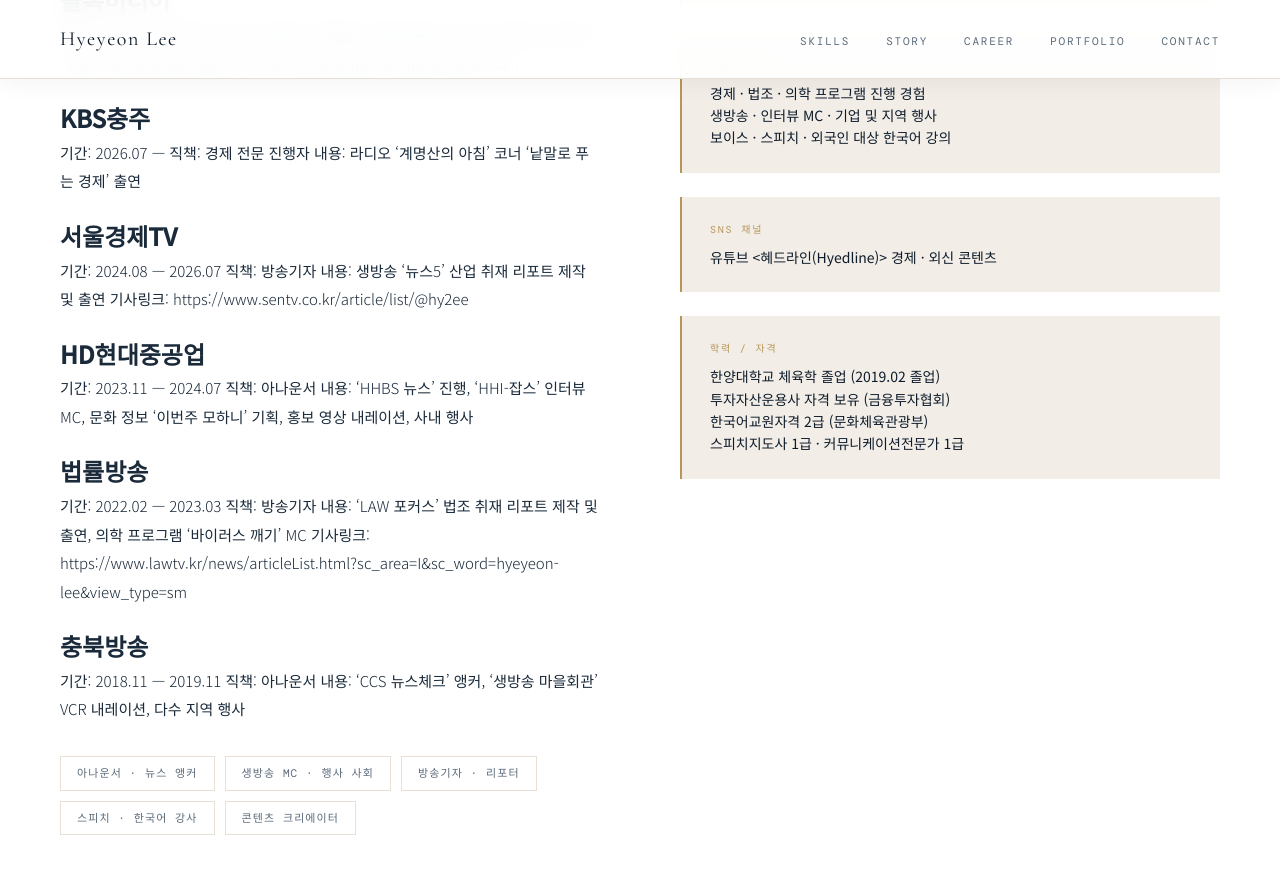
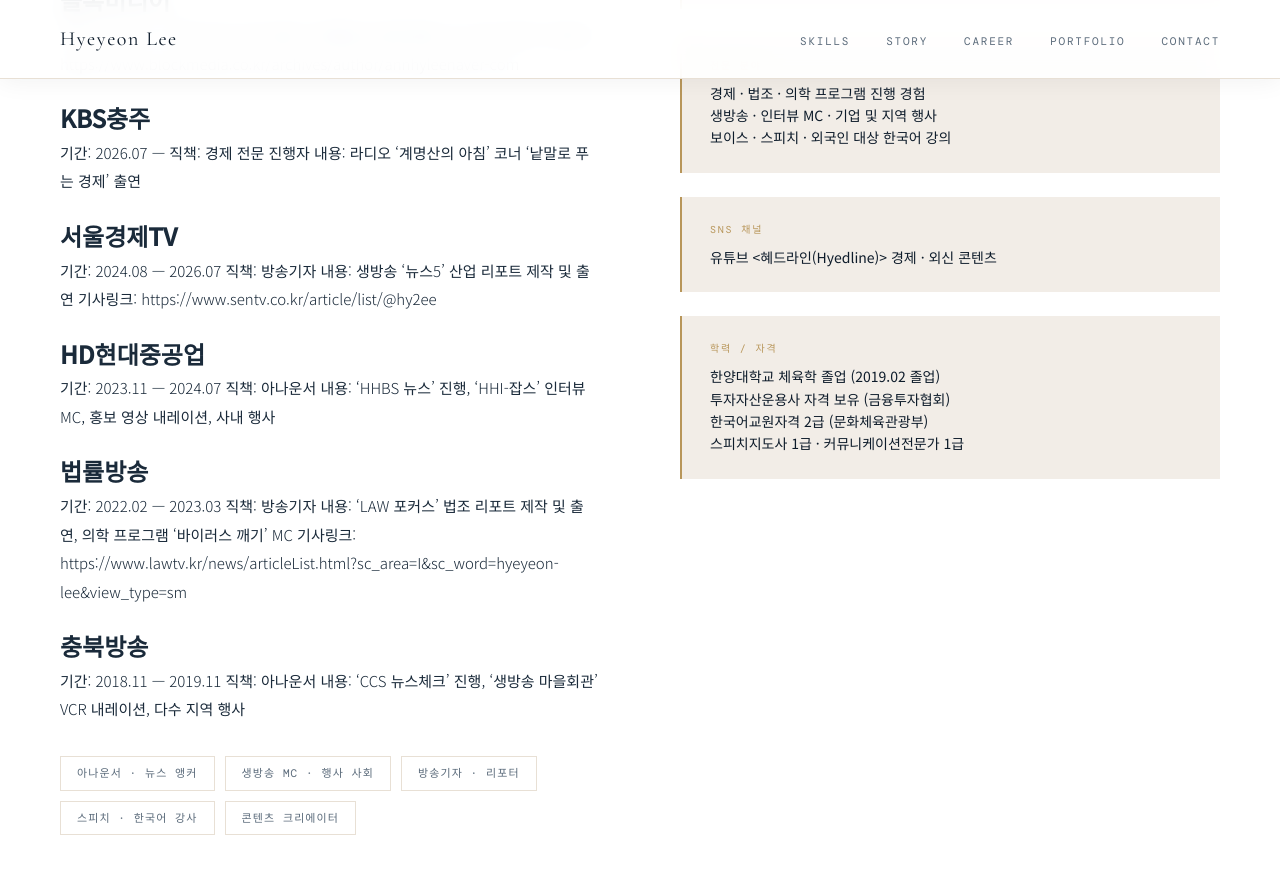
Before and after one commit to annhylee/annhylee.github.io, a Jekyll site: the page built from content/career.md, in a window 1280 px wide and 900 px high, scrolled down 2083 px. Shown: the top 874 px of the window. Built offline with Jekyll 4.4.1, drawn with Linux system fonts in a browser that asks for light colours; some web fonts are replaced; our own code applies the rules of GitHub Pages for plain Markdown files.

Commit message:
Update career.md

```diff
--- a/content/career.md
+++ b/content/career.md
@@ -22,21 +22,21 @@
 ## 서울경제TV
 기간: 2024.08 — 2026.07
 직책: 방송기자
-내용: 생방송 '뉴스5' 산업 취재 리포트 제작 및 출연
+내용: 생방송 '뉴스5' 산업 리포트 제작 및 출연
 기사링크: https://www.sentv.co.kr/article/list/@hy2ee
 
 ## HD현대중공업
 기간: 2023.11 — 2024.07
 직책: 아나운서
-내용: 'HHBS 뉴스' 진행, 'HHI-잡스' 인터뷰 MC, 문화 정보 '이번주 모하니' 기획, 홍보 영상 내레이션, 사내 행사
+내용: 'HHBS 뉴스' 진행, 'HHI-잡스' 인터뷰 MC, 홍보 영상 내레이션, 사내 행사
 
 ## 법률방송
 기간: 2022.02 — 2023.03
 직책: 방송기자
-내용: 'LAW 포커스' 법조 취재 리포트 제작 및 출연, 의학 프로그램 '바이러스 깨기' MC
+내용: 'LAW 포커스' 법조 리포트 제작 및 출연, 의학 프로그램 '바이러스 깨기' MC
 기사링크: https://www.lawtv.kr/news/articleList.html?sc_area=I&sc_word=hyeyeon-lee&view_type=sm
 
 ## 충북방송
 기간: 2018.11 — 2019.11
 직책: 아나운서
-내용: 'CCS 뉴스체크' 앵커, '생방송 마을회관' VCR 내레이션, 다수 지역 행사
+내용: 'CCS 뉴스체크' 진행, '생방송 마을회관' VCR 내레이션, 다수 지역 행사
```
